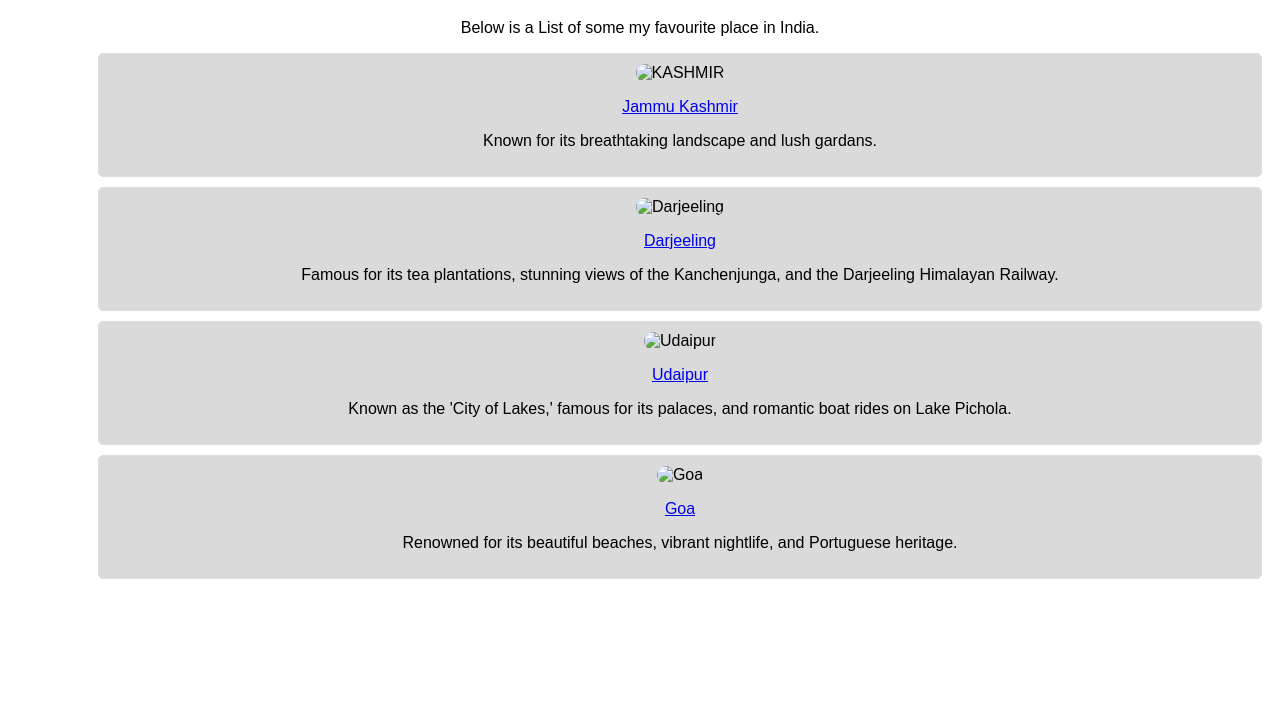
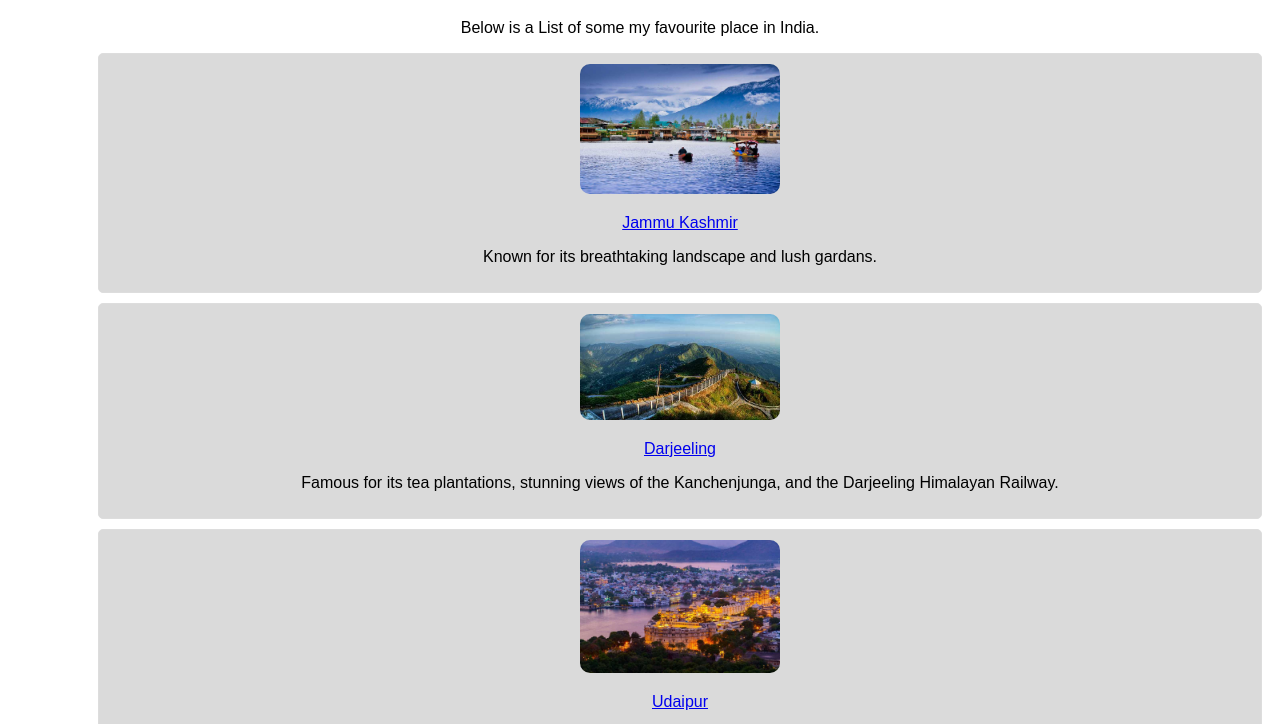
Before and after one commit to BHANUASATI/DAY-2_PROJECT, a plain HTML site: page india.html in a window 1280 px wide. Shown: the part 61-785 px from the top of the page. Drawn offline with Linux system fonts and the light colour scheme.

Commit message:
india.html

```diff
--- a/india.html
+++ b/india.html
@@ -41,24 +41,24 @@
     <ul>
         <ul>
             <li>
-                <img src="imgs/KASHMIR.jpg" alt="KASHMIR">
+                <img src="KASHMIR.jpg" alt="KASHMIR">
                 <p><a href="https://www.holidify.com/places/kashmir/" target="_blank" rel="noopener noreferrer">Jammu
                         Kashmir</a></p>
                 <p> Known for its breathtaking landscape and lush gardans.</p>
             </li>
             <li>
-                <img src="imgs/DARJEELING.jpg" alt="Darjeeling">
+                <img src="DARJEELING.jpg" alt="Darjeeling">
                 <p><a href="https://www.holidify.com/places/darjeeling/" target="_blank">Darjeeling</a></p>
                 <p>Famous for its tea plantations, stunning views of the Kanchenjunga, and the Darjeeling Himalayan
                     Railway.</p>
             </li>
             <li>
-                <img src="imgs/UDAIPUR.jpg" alt="Udaipur">
+                <img src="UDAIPUR.jpg" alt="Udaipur">
                 <p><a href="https://www.holidify.com/places/udaipur/" target="_blank">Udaipur</a></p>
                 <p>Known as the 'City of Lakes,' famous for its palaces, and romantic boat rides on Lake Pichola.</p>
             </li>
             <li>
-                <img src="imgs/GOA.jpg" alt="Goa">
+                <img src="GOA.jpg" alt="Goa">
                 <p><a href="https://www.holidify.com/places/goa/" target="_blank">Goa</a></p>
                 <p>Renowned for its beautiful beaches, vibrant nightlife, and Portuguese heritage.</p>
             </li>
```
